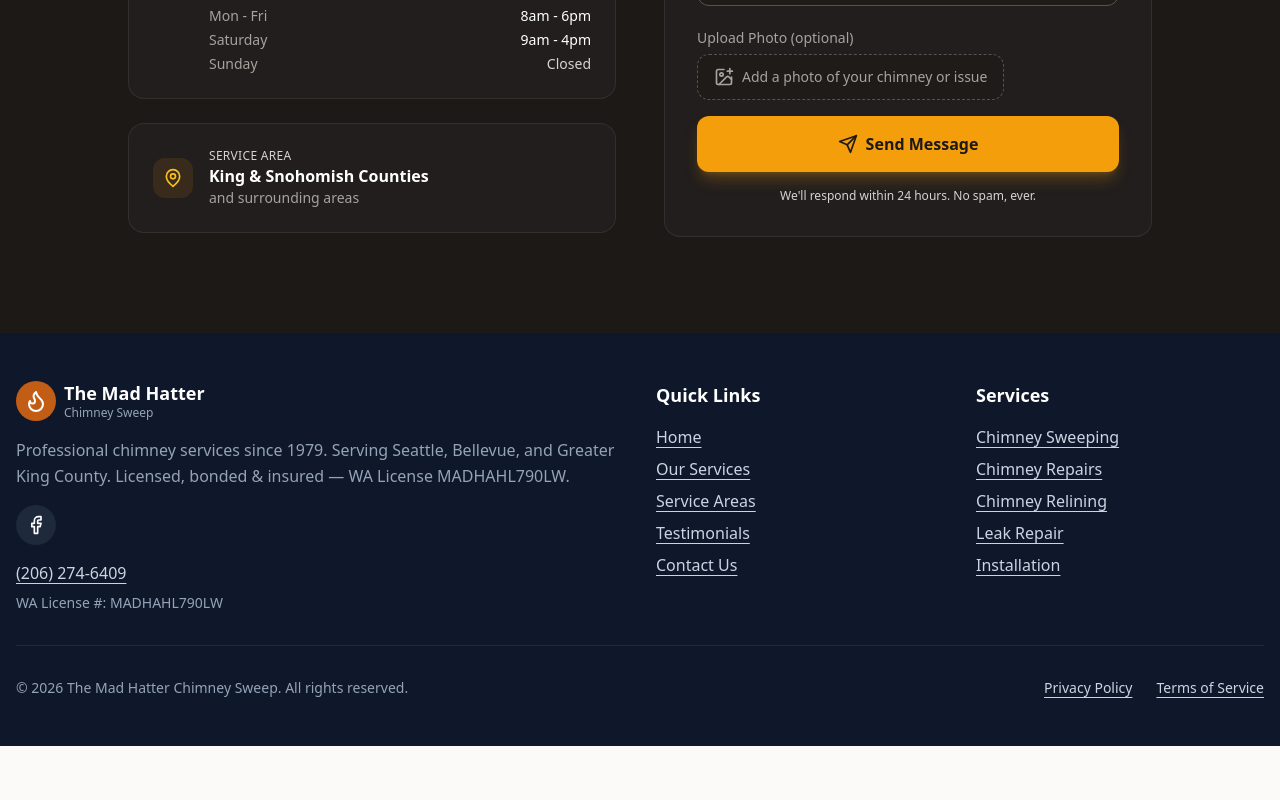
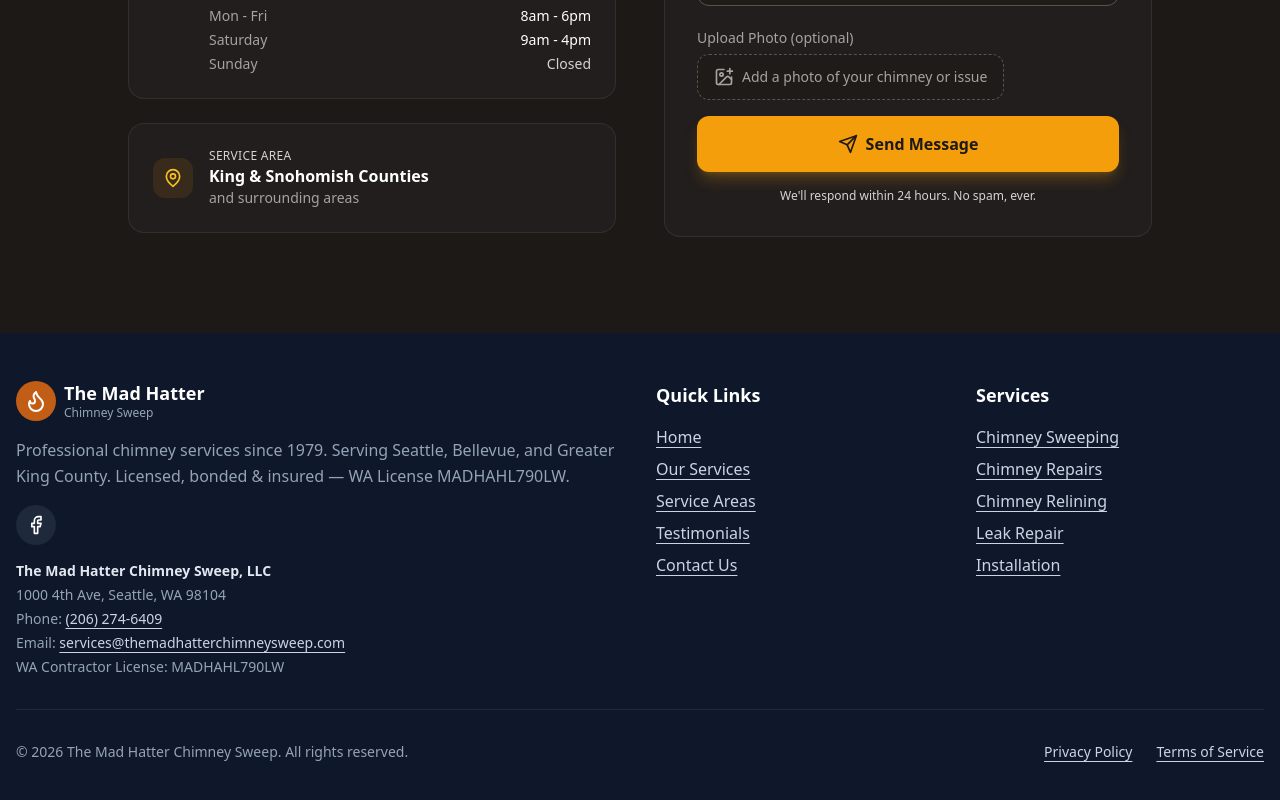
Before and after one commit to jaystonez/mad-hatter-chimney-sweep, a Next.js app: page / in a window 1280 px wide. Shown: the part 6133-6933 px from the top of the page. Before the commit the page ends 6879 px from the top, so only its background shows below. Built offline with nearby package versions, Linux system fonts and the light colour scheme; a web font is replaced by a local one.

Commit message:
Add visible NAP to site footer

```diff
--- a/components/footer.tsx
+++ b/components/footer.tsx
@@ -33,12 +33,23 @@ export function Footer() {
                 <Facebook className="w-5 h-5" />
               </a>
             </div>
-            <div className="mt-4">
-              <a href="tel:+12062746409" className="text-slate-300 underline underline-offset-4 hover:text-primary transition-colors">
-                (206) 274-6409
-              </a>
-                            <p className="text-slate-400 text-sm mt-2">WA License #: MADHAHL790LW</p>
-            </div>
+            <address className="mt-4 not-italic text-sm text-slate-400 space-y-1">
+              <p className="font-semibold text-slate-200">The Mad Hatter Chimney Sweep, LLC</p>
+              <p>1000 4th Ave, Seattle, WA 98104</p>
+              <p>
+                Phone:{' '}
+                <a href="tel:+12062746409" className="text-slate-300 underline underline-offset-4 hover:text-primary transition-colors">
+                  (206) 274-6409
+                </a>
+              </p>
+              <p>
+                Email:{' '}
+                <a href="mailto:services@themadhatterchimneysweep.com" className="text-slate-300 underline underline-offset-4 hover:text-primary transition-colors">
+                  services@themadhatterchimneysweep.com
+                </a>
+              </p>
+              <p>WA Contractor License: MADHAHL790LW</p>
+            </address>
           </div>
 
           {/* Quick Links */}
```
